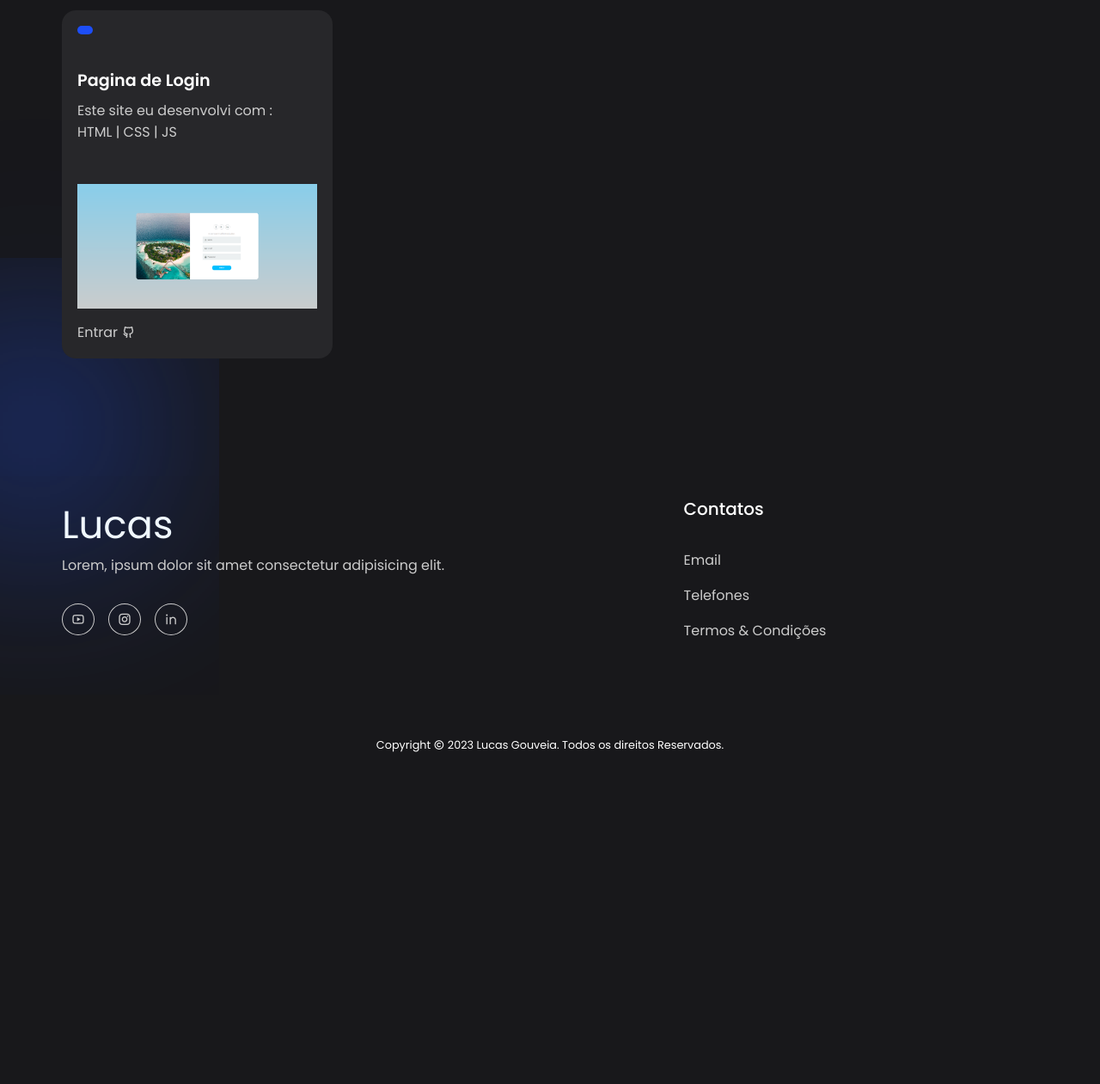
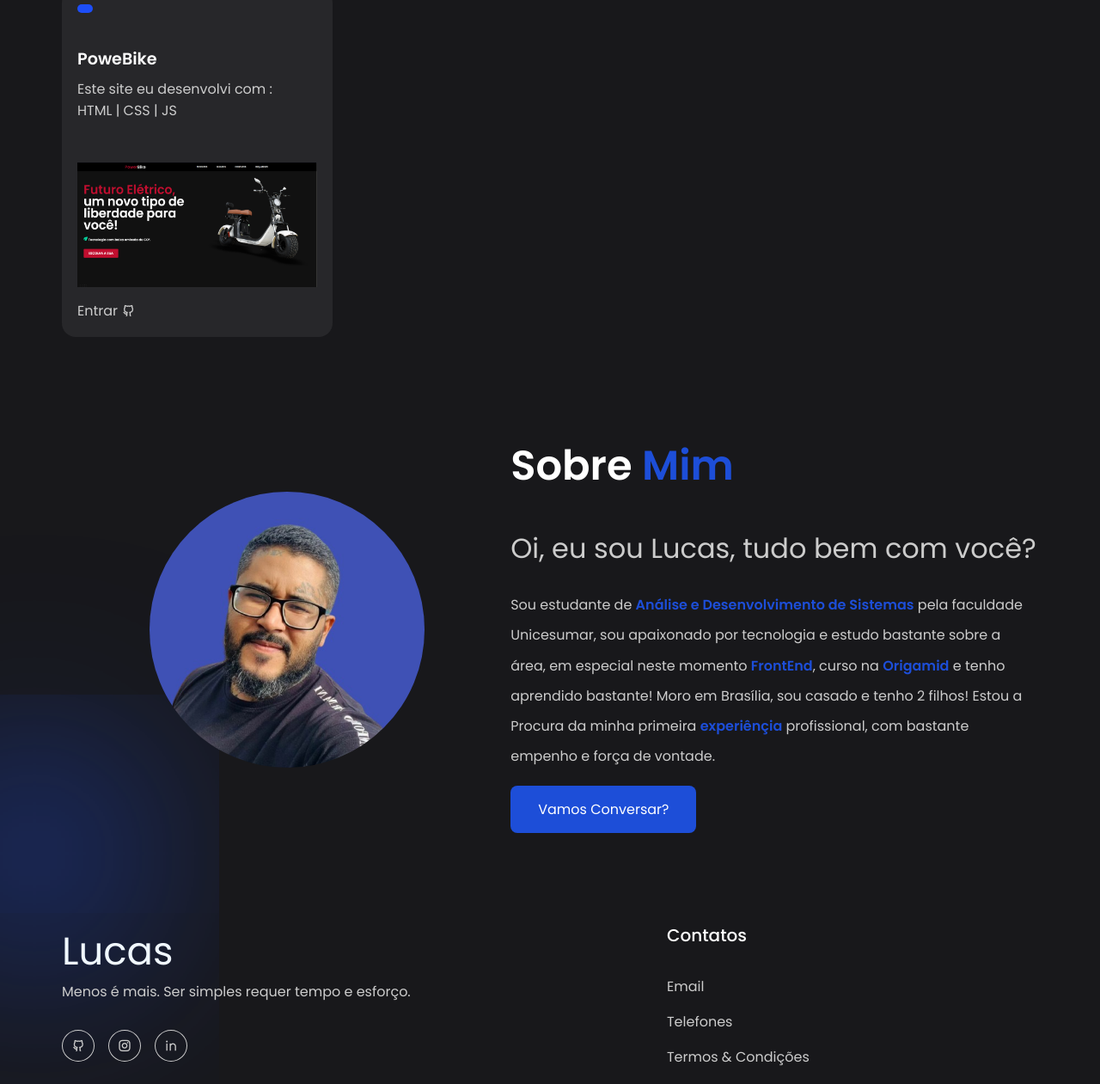
Before and after one commit to lucasgouveia61/projeto-portifolio, a plain HTML site: page index.html in a window 1280 px wide. Shown: the part 2241-3502 px from the top of the page at 86% size. Before the commit the page ends 3133 px from the top, so only its background shows below. Drawn offline with nearby package versions, Linux system fonts and the light colour scheme.

Commit message:
ajsustes sobre mim

```diff
--- a/index.html
+++ b/index.html
@@ -64,7 +64,7 @@
         <p>
           Minha habilidade de aprendizado é notavelmente rápida e eficiente. Consigo assimilar novos conceitos e informações com facilidade, o que me permite adquirir conhecimento de forma eficaz.
         </p>
-        <a href="#">Entrar <i class="ri-arrow-right-line"></i></a>
+
       </div>
       <div class="card">
         <span><i class="ri-bug-line"></i></i></span>
@@ -72,7 +72,7 @@
         <p>
           Com frequência, identifico problemas no sistema, conhecidos como "bugs". Esses erros podem afetar a funcionalidade e a estabilidade do software, resultando em comportamentos inesperados ou falhas.
         </p>
-        <a href="#">Entrar <i class="ri-arrow-right-line"></i></a>
+
       </div>
 
       <div class="card">
@@ -82,7 +82,7 @@
           Eu sou um profissional que valoriza a cooperação em equipe. Acredito que trabalhar de forma colaborativa e harmoniosa com meus colegas é essencial para alcançar o sucesso em qualquer projeto. Estou sempre disposto a ouvir as ideias dos outros.
 
         </p>
-        <a href="#">Entrar <i class="ri-arrow-right-line"></i></a>
+
       </div>
     </div>
     </div>
@@ -91,16 +91,7 @@
   <section id="projetos" class="container">
     <h2 class="header">Meus Projetos</h2>
     <div class="features">
-      <div class="card" data-aos="zoom-out-down" data-aos-offset="250" data-aos-easing="ease-in-sine" data-aos-duration="500">
-        <span></i></span>
-        <h4>PoweBike</h4>
-        <p>
-          Este site eu desenvolvi com : <br>
-          HTML | CSS | JS
-        </p>
-        <img src="/img/Captura de tela 2023-09-07 185607.png" alt="">
-        <a href="#">Entrar <i class="ri-github-line"></i></i></a>
-      </div>
+
       <div class="card" data-aos="zoom-out-down" data-aos-offset="250" data-aos-easing="ease-in-sine" data-aos-duration="600">
         <span></i></span>
         <h4>ULIMI ART</h4>
@@ -109,7 +100,7 @@
           HTML | CSS | JS
         </p>
         <img src="/img/ilumiart.png" alt="">
-        <a href="#">Entrar <i class="ri-github-line"></i></i></a>
+        <a href="https://startling-salamander-ecc231.netlify.app" target="_blank">Entrar <i class="ri-github-line"></i></i></a>
       </div>
       <div class="card" data-aos="zoom-out-down" data-aos-offset="250" data-aos-easing="ease-in-sine" data-aos-duration="700">
         <span></i></span>
@@ -119,7 +110,7 @@
           HTML | CSS
         </p>
         <img src="/img/tropical.png" alt="">
-        <a href="#">Entrar <i class="ri-github-line"></i></i></a>
+        <a href="#" target="_blank">Entrar <i class="ri-github-line"></i></i></a>
       </div>
 
       <div class="card" data-aos="zoom-out-down" data-aos-offset="250" data-aos-easing="ease-in-sine" data-aos-duration="800">
@@ -132,11 +123,36 @@
           HTML | CSS | JS
         </p>
         <img src="/img/login.png" alt="">
-        <a href="#">Entrar <i class="ri-github-line"></i></i></a>
+        <a href="" target="_blank">Entrar <i class="ri-github-line"></i></i></a>
       </div>
+      <div class="card" data-aos="zoom-out-down" data-aos-offset="250" data-aos-easing="ease-in-sine" data-aos-duration="500">
+        <span></i></span>
+        <h4>PoweBike</h4>
+        <p>
+          Este site eu desenvolvi com : <br>
+          HTML | CSS | JS
+        </p>
+        <img src="/img/Captura de tela 2023-09-07 185607.png" alt="">
+
+        <a href="https://startling-salamander-ecc231.netlify.app" target="_blank">Entrar <i class="ri-github-line"></i></i></a>
+
+      </div>
+    </div>
 
 
-
+  </section>
+  <section class="sobre" id="sobre">
+    <div class="sobre-img">
+      <img src="/img/Screenshot_2023-07-12-13-34-12-351_com.instagram.android_282_-removebg-preview-removebg-preview.jpg" alt="">
+    </div>
+    <div class="sobre-conteudo">
+      <h2 class="sobre-titulo">Sobre <span>Mim</span></h2>
+      <h3>Oi, eu sou Lucas, tudo bem com você?</h3>
+      <p>
+        Sou estudante de <span>Análise e Desenvolvimento de Sistemas</span> pela faculdade Unicesumar, sou apaixonado por tecnologia e estudo bastante sobre a área, em especial neste momento <span>FrontEnd</span>, curso na <span>Origamid</span> e tenho aprendido bastante! Moro em Brasília, sou casado e tenho 2 filhos! Estou a Procura da minha primeira <span>experiênçia</span> profissional, com bastante empenho e força de vontade.
+      </p>
+      <a href="#" class="btn">Vamos Conversar?</a>
+    </div>
   </section>
 
   <footer class="container">
@@ -149,12 +165,12 @@
 
       </div>
       <p>
-        Lorem, ipsum dolor sit amet consectetur adipisicing elit.
+        Menos é mais. Ser simples requer tempo e esforço.
       </p>
       <div class="socials">
-        <a href="#"><i class="ri-youtube-line"></i></a>
+        <a href="https://github.com/lucasgouveia61" target="_blank" ><i class="ri-github-line"></i></a>
         <a href="#"><i class="ri-instagram-line"></i></a>
-        <a href="#"><i class="ri-linkedin-line"></i></a>
+        <a href="https://www.linkedin.com/in/lucas-gouveia-lima/" target="_blank"><i class="ri-linkedin-line"></i></a>
       </div>
     </div>
     <div class="column">
--- a/style.css
+++ b/style.css
@@ -240,7 +240,7 @@ section .header {
 .blur1 {
   position: relative;
   left: 1000px;
-  box-shadow: 0 0 1000px 90px #1d4ee8;
+  box-shadow: 0 0 900px 80px #1d4ed8;
   z-index: -100;
 }
 .blur2 {
@@ -256,6 +256,49 @@ section .header {
   z-index: -100;
 }
 
+.sobre {
+display: flex;
+justify-content:center;
+align-items: center;
+}
+
+.sobre-img img{
+  width: 40vh;
+  margin: 100px 100px;
+  border-radius: 50%;
+
+}
+
+.sobre h2{
+  color: #fff;
+  margin-bottom: 1rem;
+  font-size: 3rem;
+  font-weight: 600;
+  line-height: 4rem;
+  padding-bottom: 1rem;
+}
+.sobre span {
+  color: #1d4ed8;
+  font-weight: 600;
+}
+.sobre h3{
+  color: #ccc;
+  margin-bottom: 1rem;
+  font-size: 2rem;
+  font-weight: 400;
+  line-height: 4rem;
+
+}
+.sobre p{
+  color: #ccc;
+  margin-bottom: 1rem;
+  font-size: 1rem;
+  font-weight: 400;
+  line-height: 2.2rem;
+  padding-bottom: 1rem;
+  width: 60ch;
+
+}
 
 footer {
   position: relative;
```
Also changed, not shown: img/Screenshot_2023-07-12-13-34-12-351_com.instagram.android_282_-removebg-preview-removebg-preview.jpg (added).
